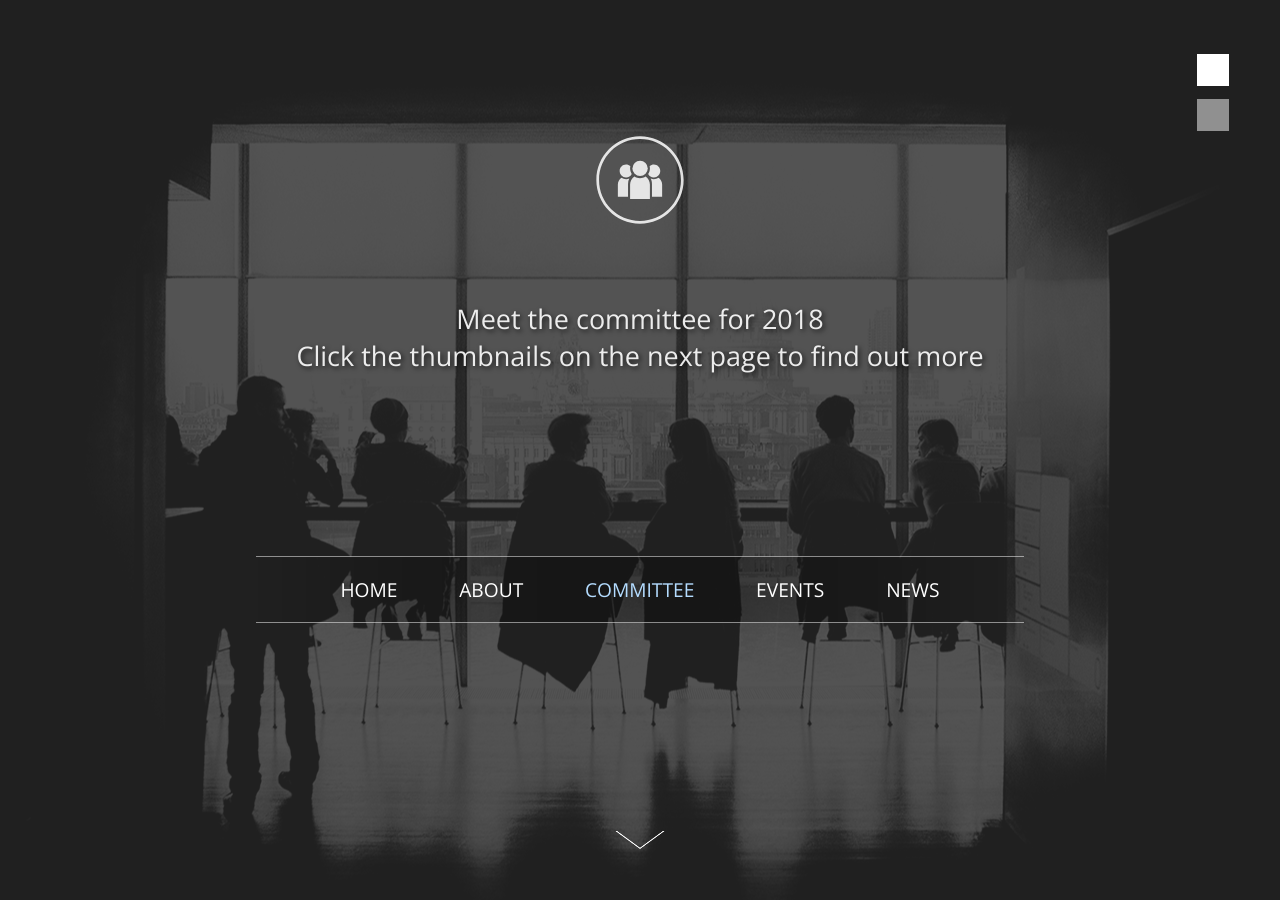
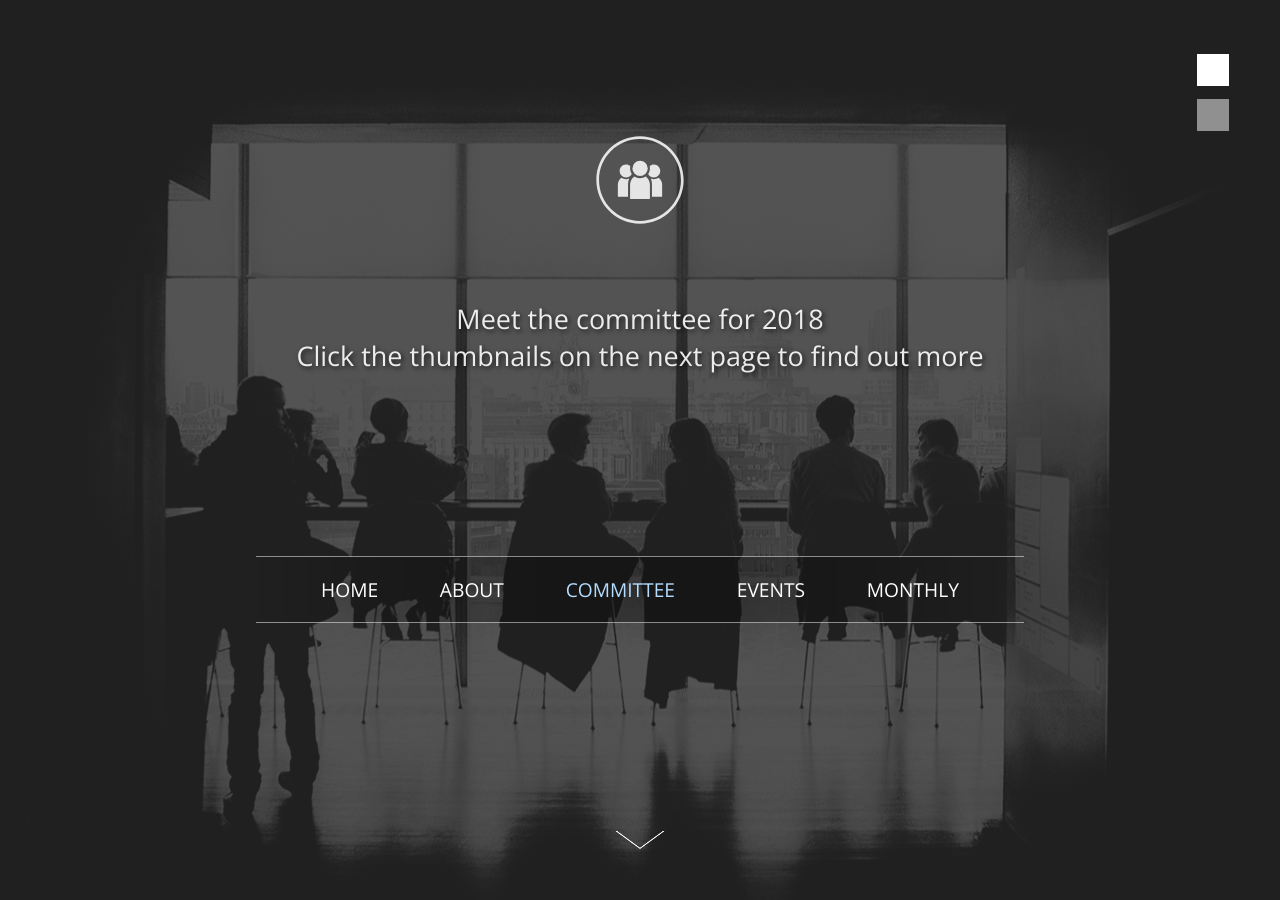
Before and after one commit to masscubed/masscubed.com, a Jekyll site: the page committee/index.html, which Jekyll copies as it is, in a window 1280 px wide. Built offline with Jekyll 4.4.1, drawn with Linux system fonts in a browser that asks for light colours; nearby versions of some CDN libraries.

Commit message:
Updated Committee

```diff
--- a/committee/index.html
+++ b/committee/index.html
@@ -53,7 +53,7 @@
 
 				<a href="/events"><li>EVENTS</li></a>
 
-				<a href="/monthly"><li>NEWS</li></a>
+				<a href="/monthly"><li>MONTHLY</li></a>
 
 			</ul>
 
```
